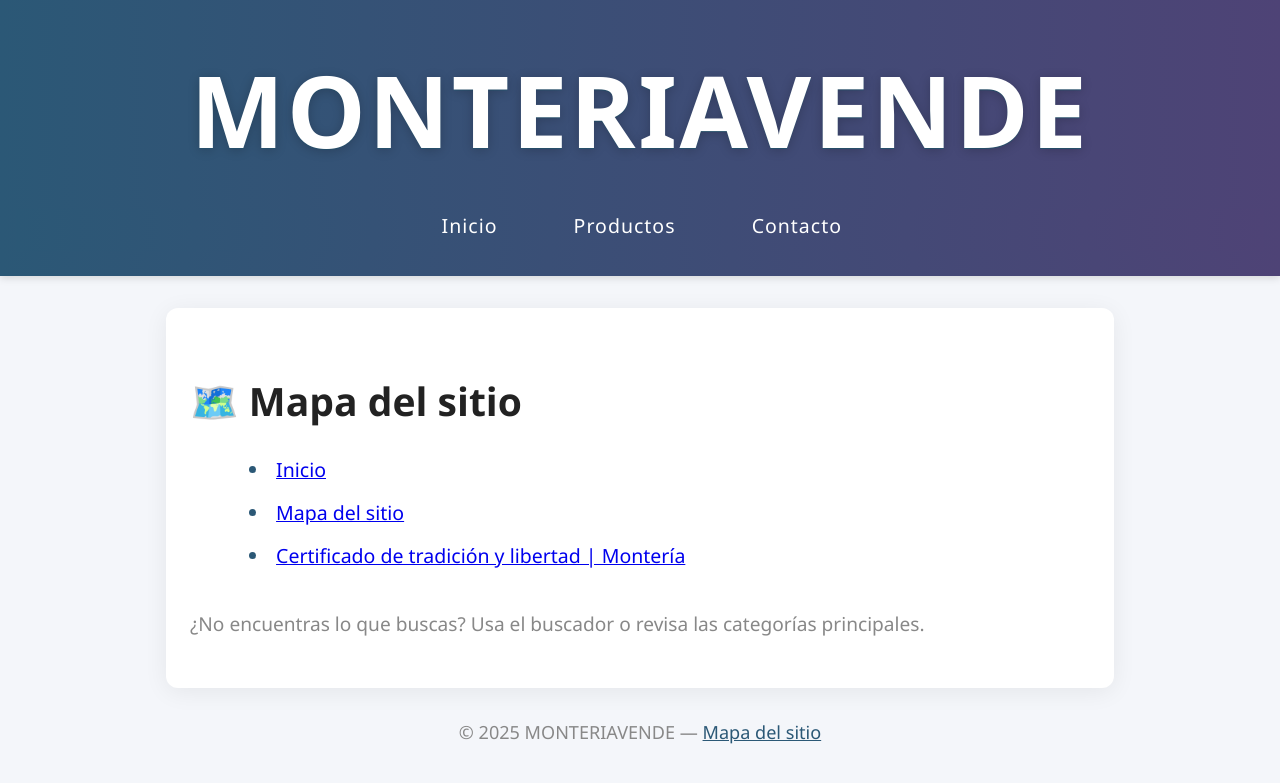
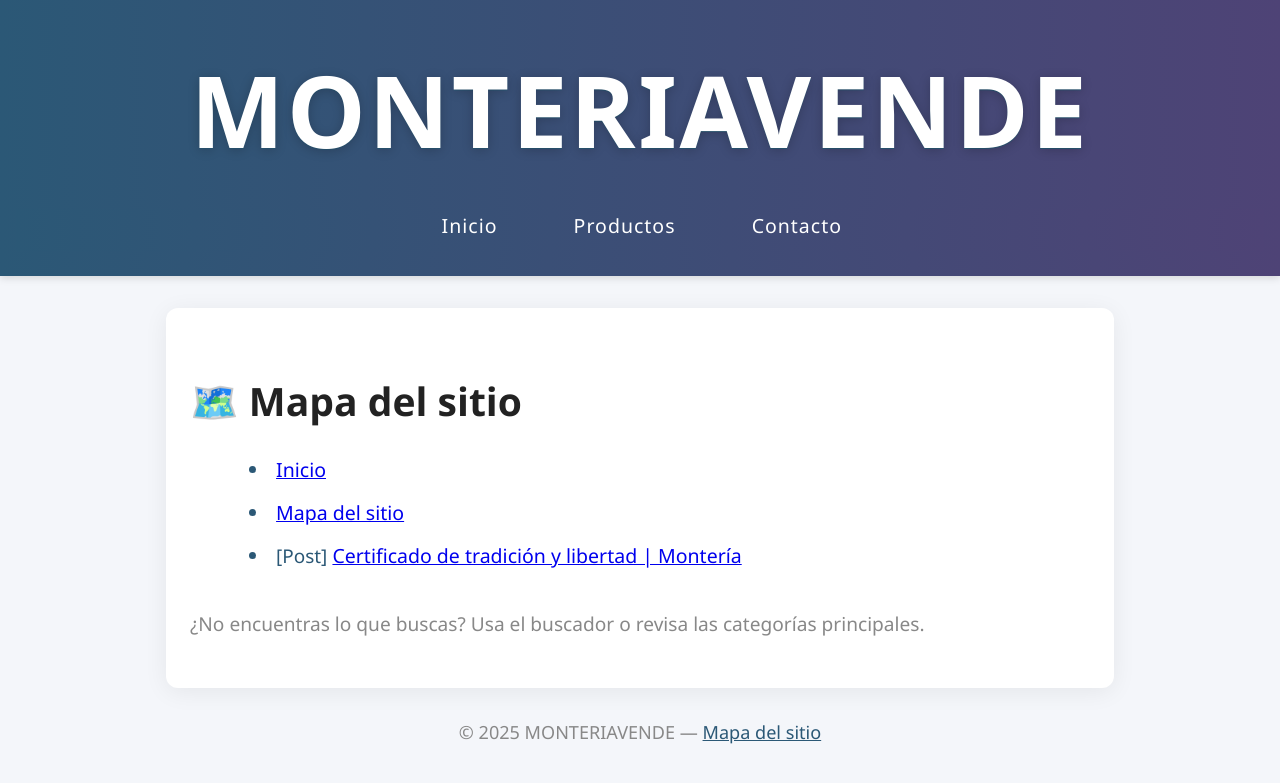
Before and after one commit to ManuDavril31/mv, a Jekyll site: the page built from sitemap.md, in a window 1280 px wide. Shown: the top 783 px of the page. Built offline with Jekyll 4.4.1, drawn with Linux system fonts in a browser that asks for light colours.

Commit message:
update sitemap

```diff
--- a/sitemap.md
+++ b/sitemap.md
@@ -11,12 +11,12 @@ permalink: /sitemap/
   <li><a href="/sitemap/">Mapa del sitio</a></li>
   {% for page in site.pages %}
     {% if page.title and page.url != "/sitemap/" and page.url != "/404.html" and page.sitemap != false %}
-      <li><a href="{{ page.url }}">{{ page.title }}</a></li>
+      <li><span style="color:#888;font-size:0.97em;">[Página]</span> <a href="{{ page.url }}">{{ page.title }}</a></li>
     {% endif %}
   {% endfor %}
   {% for post in site.posts %}
     {% if post.sitemap != false %}
-      <li><a href="{{ post.url }}">{{ post.card_title | default: post.title }}</a></li>
+      <li><span style="color:#2b5876;font-size:0.97em;">[Post]</span> <a href="{{ post.url }}">{{ post.card_title | default: post.title }}</a></li>
     {% endif %}
   {% endfor %}
 </ul>
```
Also changed, not shown: 2 other files.
